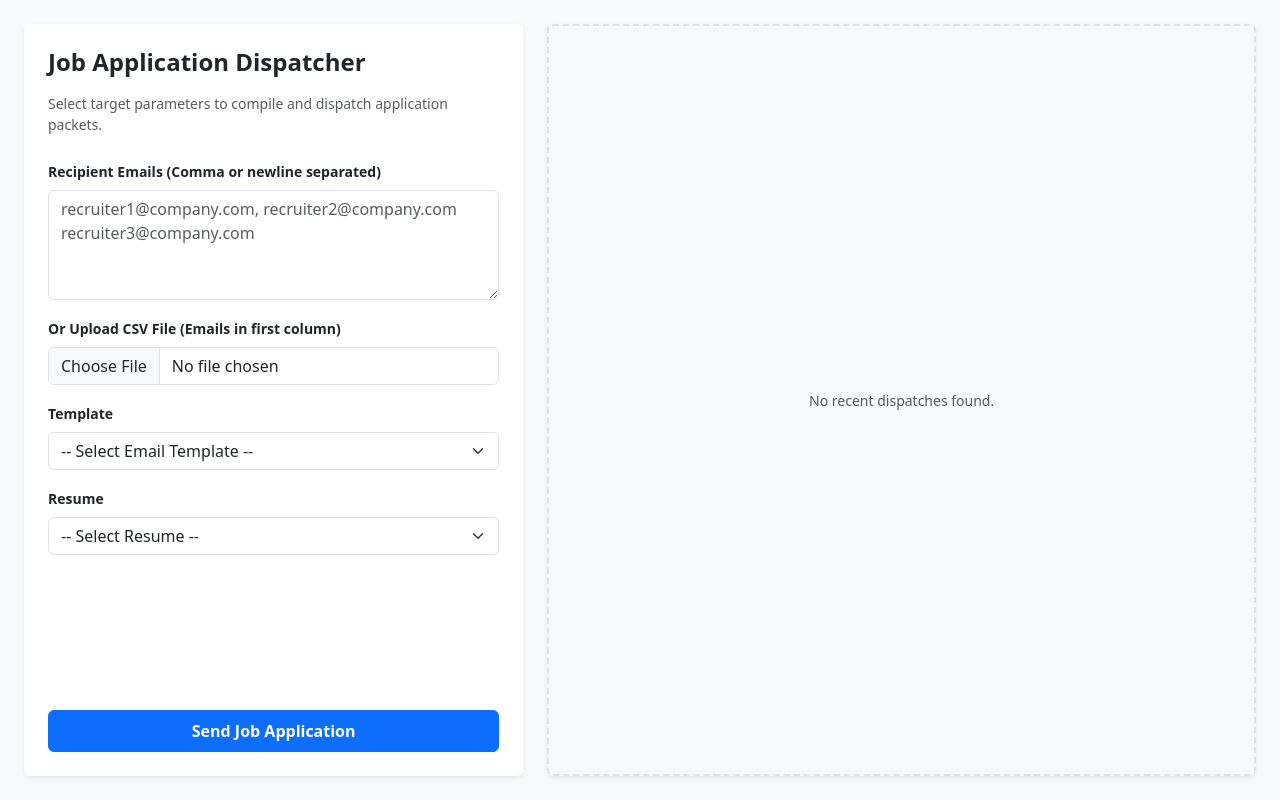
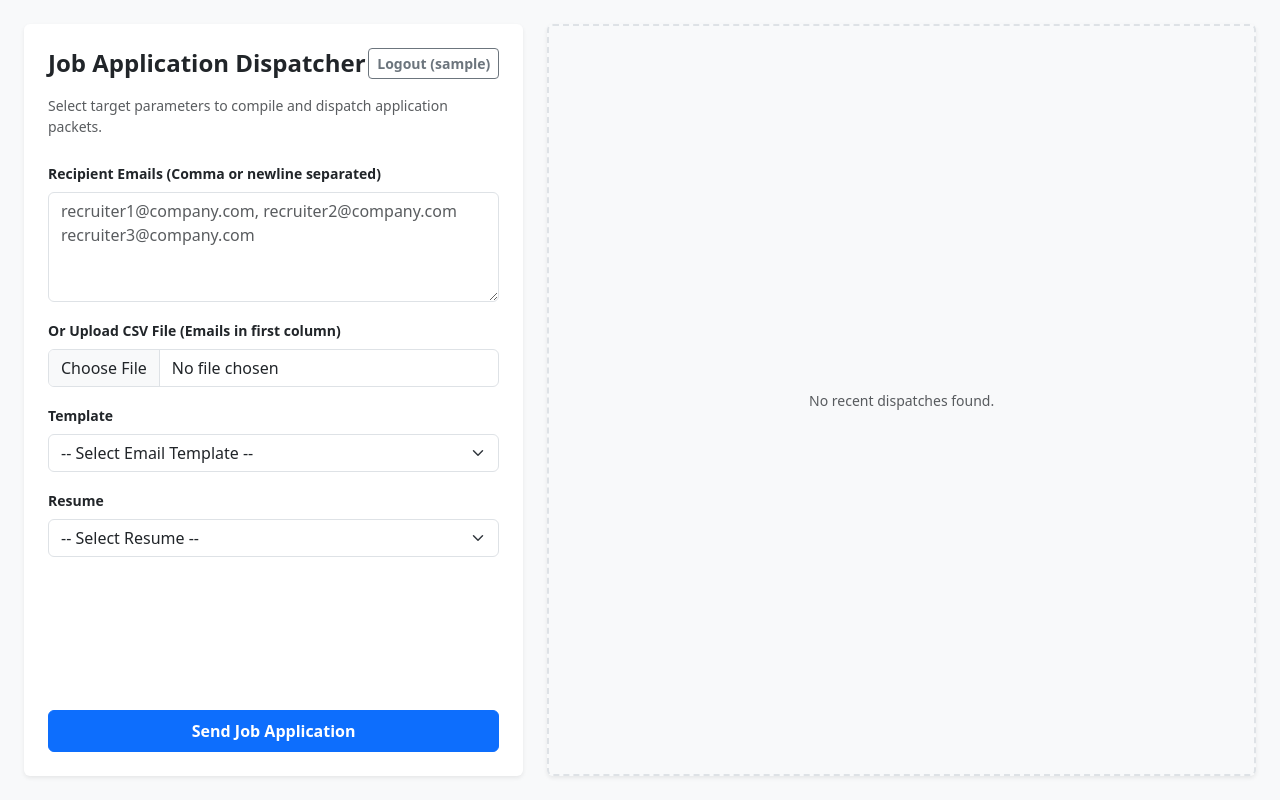
Before and after one commit to shahbazpyd/job_bot_project, a Django app: page / in a window 1280 px wide. Run offline with Django 5.2, Linux system fonts and the light colour scheme; the visitor is signed in with stand-in values (Sample User, id 1); data that the repository does not hold is empty.

Commit message:
feat: configure Django project settings and add job application dispatcher email template

```diff
--- a/job_bot_project/settings.py
+++ b/job_bot_project/settings.py
@@ -102,3 +102,4 @@ DEFAULT_FROM_EMAIL = os.getenv('DEFAULT_FROM_EMAIL')
 
 LOGIN_REDIRECT_URL = '/'
 LOGIN_URL = '/accounts/login/'
+LOGOUT_REDIRECT_URL = '/accounts/login/'
--- a/mailer/templates/mailer/send_mail.html
+++ b/mailer/templates/mailer/send_mail.html
@@ -26,7 +26,15 @@
         <div class="col-lg-5 col-md-5 d-flex flex-column desktop-h-100">
             <div class="card shadow-sm border-0 d-flex flex-column desktop-h-100">
                 <div class="card-body p-4 d-flex flex-column scrollable-area" style="overflow-y: auto;">
-                    <h4 class="card-title fw-bold mb-3">Job Application Dispatcher</h4>
+                    <div class="d-flex justify-content-between align-items-center mb-3">
+                        <h4 class="card-title fw-bold mb-0">Job Application Dispatcher</h4>
+                        <form method="post" action="{% url 'logout' %}" class="m-0">
+                            {% csrf_token %}
+                            <button type="submit" class="btn btn-sm btn-outline-secondary fw-semibold">
+                                Logout ({{ request.user.username }})
+                            </button>
+                        </form>
+                    </div>
                     <p class="text-muted small mb-4">Select target parameters to compile and dispatch application packets.</p>
 
                     {% if messages %}
```
